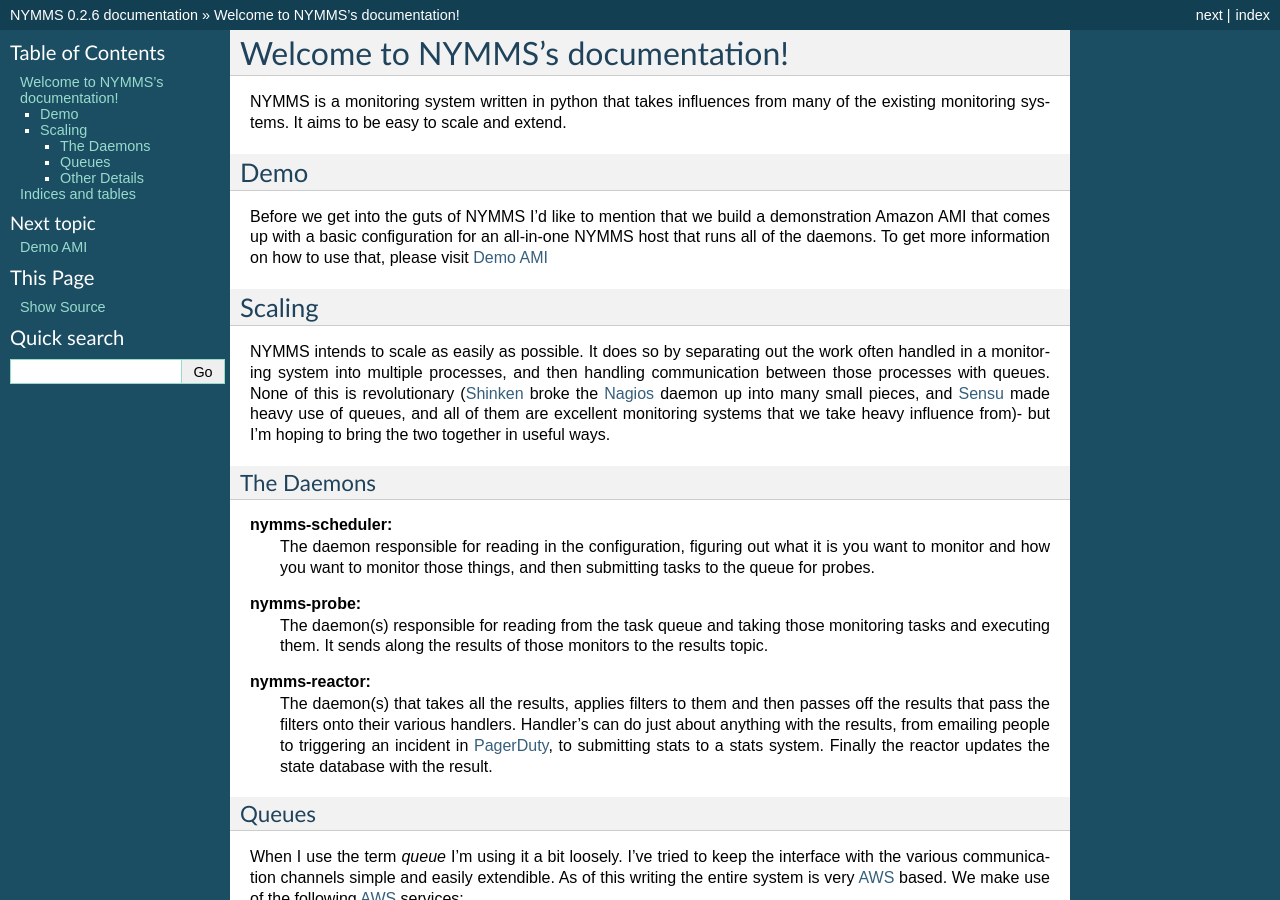
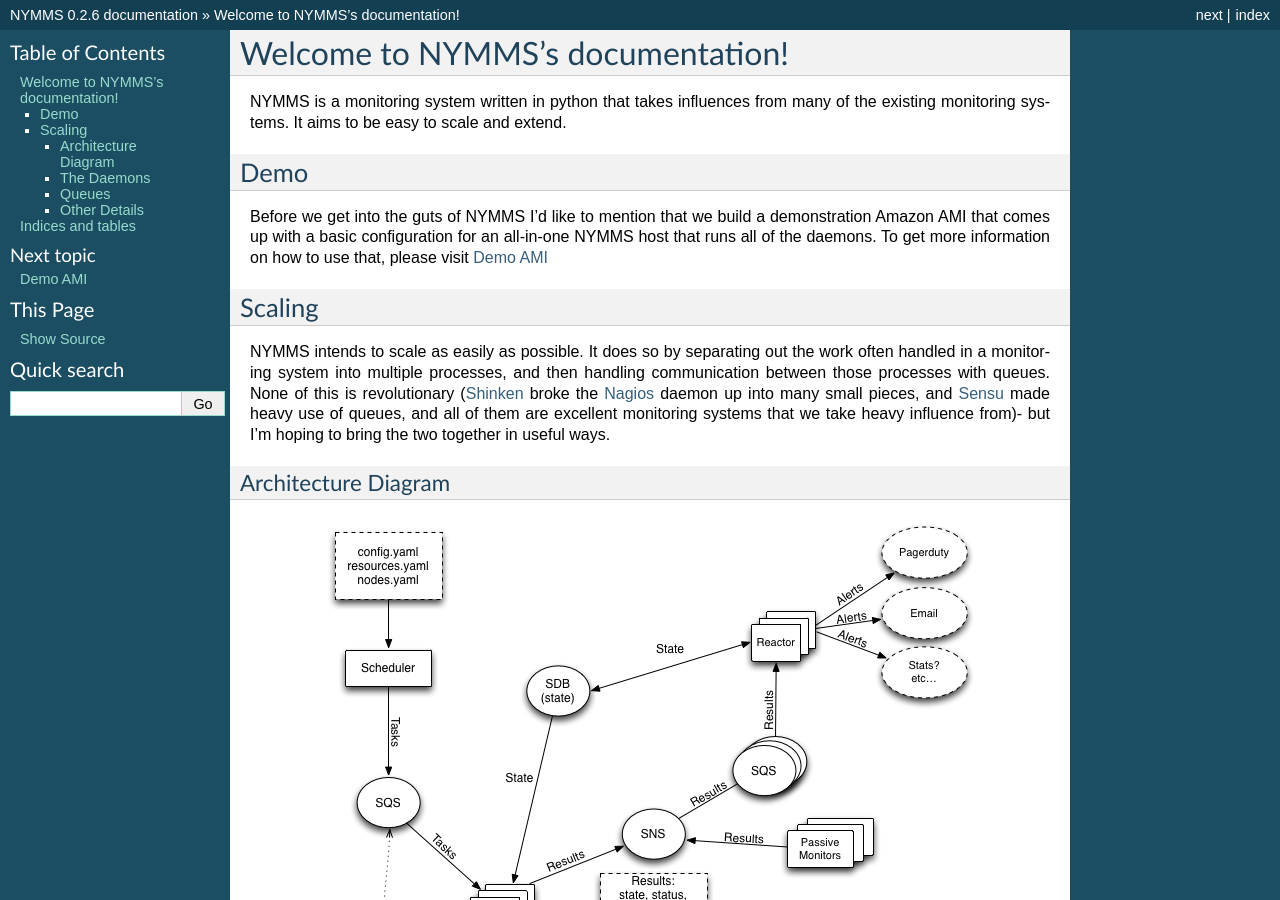
Before and after one commit to cloudtools/nymms, a Sphinx documentation site: the page built from docs/index.rst, in a window 1280 px wide and 900 px high. Built offline with Sphinx 7.4.7, drawn with Linux system fonts in a browser that asks for light colours.

Commit message:
Add arch diagram to index.rst

```diff
--- a/docs/index.rst
+++ b/docs/index.rst
@@ -30,6 +30,12 @@ revolutionary (Shinken_ broke the Nagios_ daemon up into many small pieces,
 and Sensu_ made heavy use of queues, and all of them are excellent
 monitoring systems that we take heavy influence from)- but I'm hoping to bring
 the two together in useful ways.
+
+Architecture Diagram
+--------------------
+
+.. image:: _static/images/nymms_arch.png
+   :align: center
 
 The Daemons
 -----------
```
